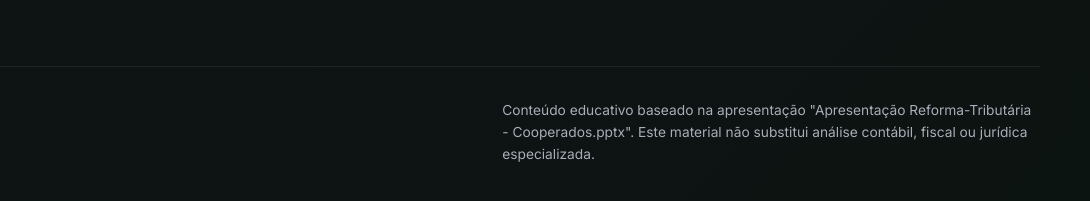
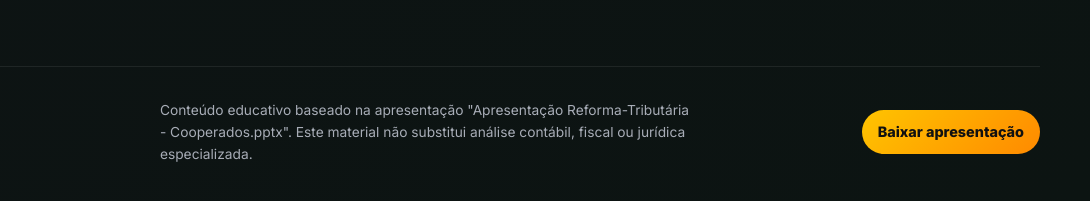
Before and after one commit to RafaBotossi/ProdRuralInvent, a plain HTML site: page index.html in a window 1280 px wide. Shown: the part 8058-8259 px from the top of the page, 190-1280 px from the left. Drawn offline with Linux system fonts and the light colour scheme.

Commit message:
Adiciona download da apresentacao

```diff
--- a/index.html
+++ b/index.html
@@ -373,6 +373,13 @@
         "Apresentação Reforma-Tributária - Cooperados.pptx". Este material não substitui
         análise contábil, fiscal ou jurídica especializada.
       </p>
+      <a
+        class="download-link"
+        href="assets/Apresenta%C3%A7%C3%A3o%20Reforma-Tributaria%20-%20Cooperados.pptx"
+        download
+      >
+        Baixar apresentação
+      </a>
     </footer>
 
     <script src="script.js"></script>
--- a/styles.css
+++ b/styles.css
@@ -708,6 +708,21 @@ output {
   line-height: 1.6;
 }
 
+.download-link {
+  display: inline-flex;
+  align-items: center;
+  justify-content: center;
+  min-height: 2.75rem;
+  flex: 0 0 auto;
+  padding: 0.75rem 1rem;
+  border-radius: 999px;
+  color: #111;
+  background: linear-gradient(135deg, var(--invent), var(--invent-2));
+  font-size: 0.9rem;
+  font-weight: 900;
+  white-space: nowrap;
+}
+
 .reveal {
   opacity: 0;
   transform: translateY(22px);
```
Also changed, not shown: 3 other files.
